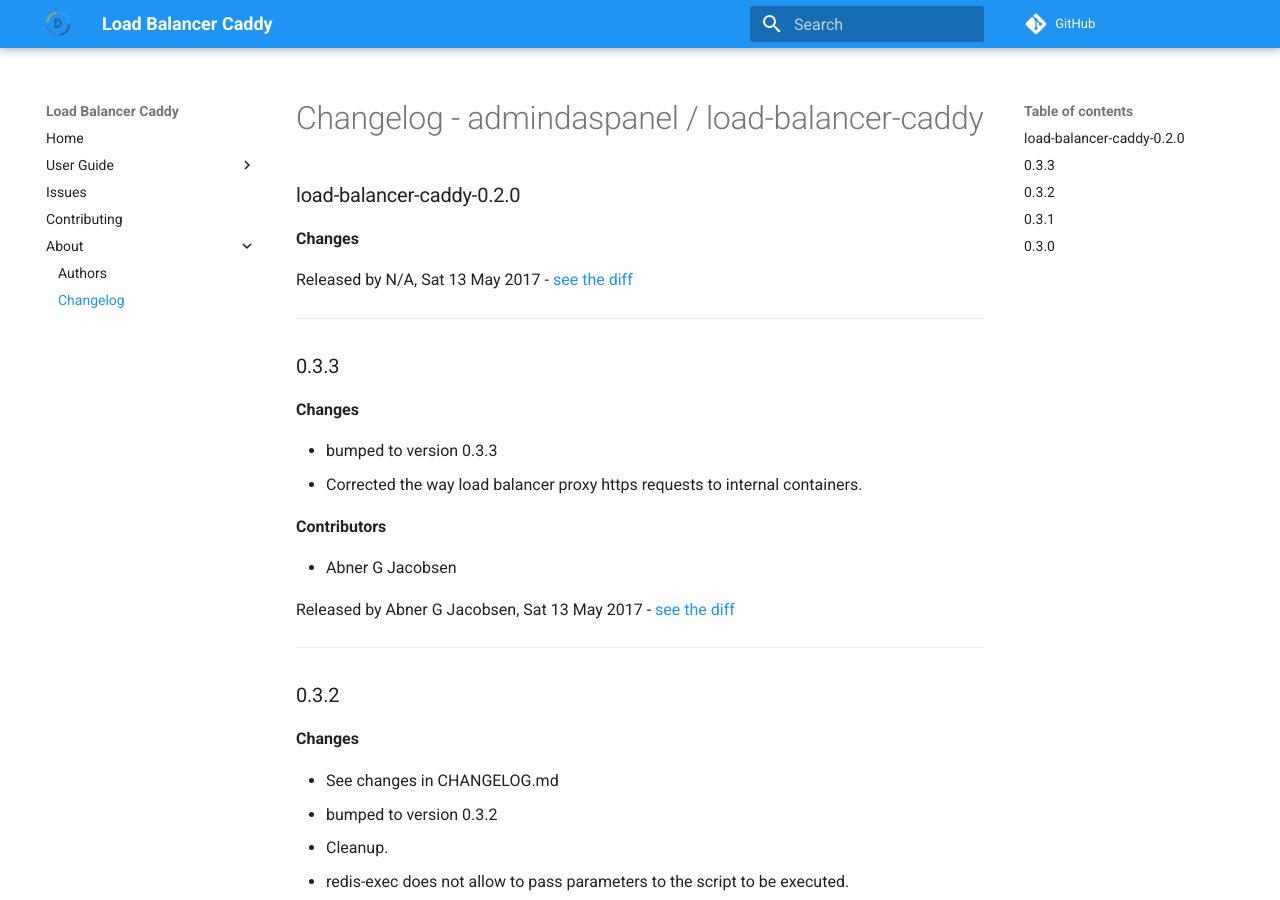
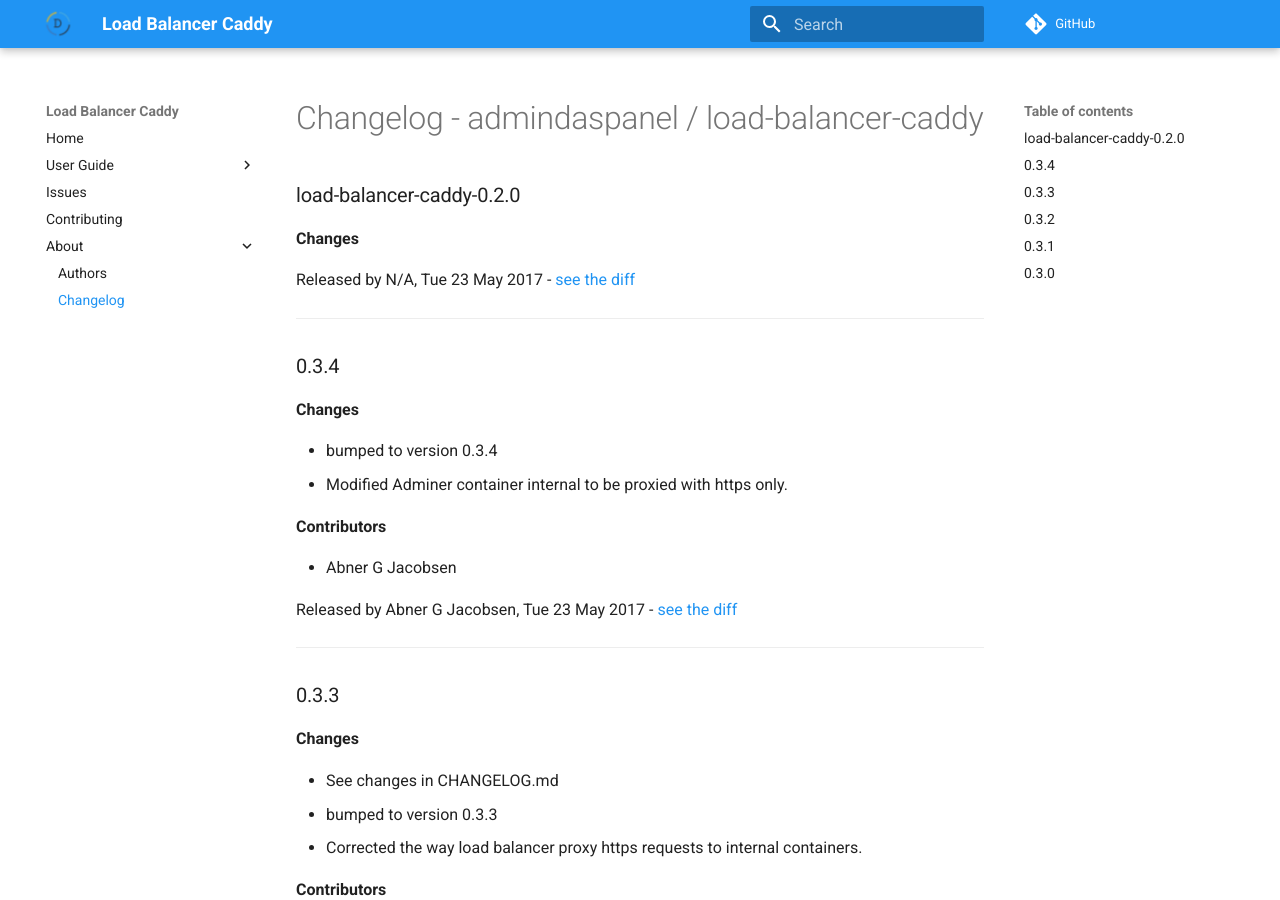
Before and after one commit to daspanel/load-balancer-caddy, an MkDocs documentation site: the page built from docs/changelog.md, in a window 1280 px wide and 900 px high. Built offline with MkDocs 1.6.1 and Material for MkDocs 9.7.7, drawn with Linux system fonts in a browser that asks for light colours; comment, search, counter and statistics services are not loaded; old or Windows-style settings are respelled for this version of MkDocs.

Commit message:
See changes in CHANGELOG.md

```diff
--- a/docs/changelog.md
+++ b/docs/changelog.md
@@ -4,13 +4,28 @@
 __Changes__
 
 
-Released by N/A, Sat 13 May 2017 -
+Released by N/A, Tue 23 May 2017 -
 [see the diff](https://github.com/admindaspanel/load-balancer-caddy/compare/...#diff)
+______________
+
+### 0.3.4
+__Changes__
+
+- bumped to version 0.3.4
+- Modified Adminer container internal to be proxied with https only.
+
+__Contributors__
+
+- Abner G Jacobsen
+
+Released by Abner G Jacobsen, Tue 23 May 2017 -
+[see the diff](https://github.com/admindaspanel/load-balancer-caddy/compare/0.3.3...0.3.4#diff)
 ______________
 
 ### 0.3.3
 __Changes__
 
+- See changes in CHANGELOG.md
 - bumped to version 0.3.3
 - Corrected the way load balancer proxy https requests to internal containers.
 
```
Also changed, not shown: CHANGELOG.md (+16 -1 lines).
